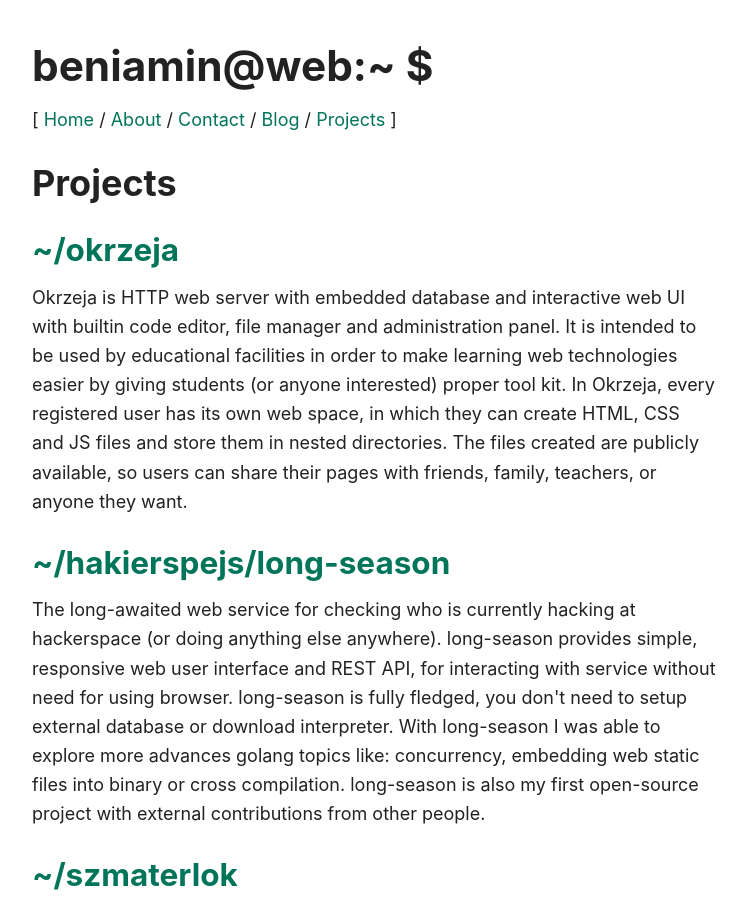
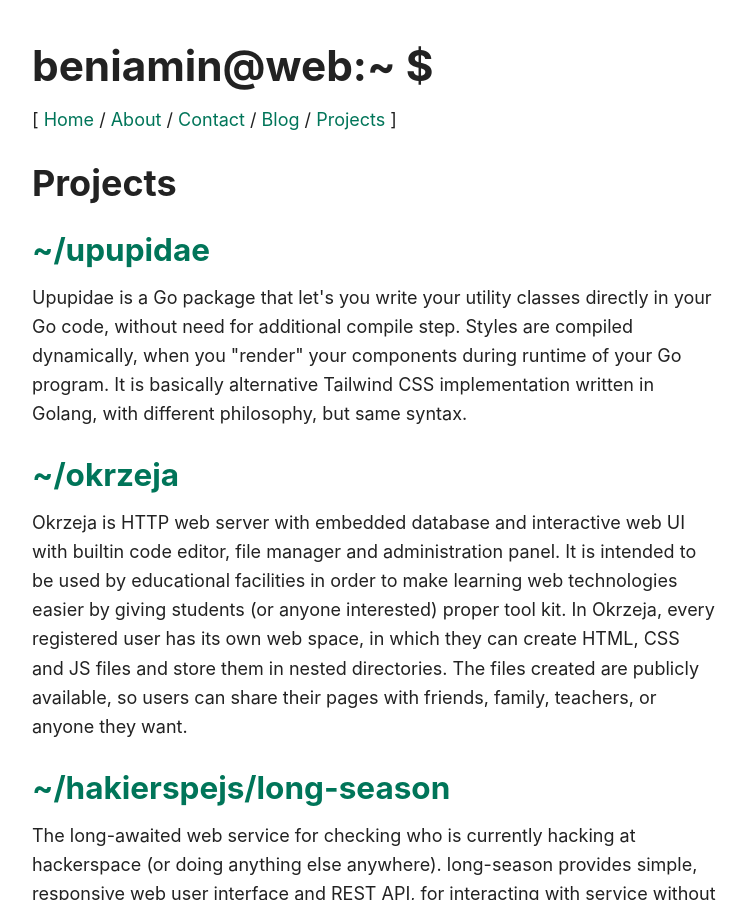
Before and after one commit to thinkofher/thinkofher.github.io, a Jekyll site: the page built from projects.html, in a window 1280 px wide and 900 px high. Shown: the whole window, without its empty margins (266-1012 px from the left). Built offline with Jekyll 4.4.1, drawn with Linux system fonts in a browser that asks for light colours.

Commit message:
some changes

```diff
--- a/_data/projects.yml
+++ b/_data/projects.yml
@@ -1,4 +1,13 @@
 ---
+- name: upupidae
+  url: https://github.com/thinkofher/upupidae
+  tags: [go, web, compilers]
+  description: |
+    Upupidae is a Go package that let's you write your utility classes directly
+    in your Go code, without need for additional compile step. Styles are
+    compiled dynamically, when you "render" your components during runtime of
+    your Go program. It is basically alternative Tailwind CSS implementation
+    written in Golang, with different philosophy, but same syntax.
 - name: okrzeja
   url: https://code.hauru.club/okrzeja/home
   tags: [go, web, sql]
```
Also changed, not shown: about.md (+5 -1 lines).
